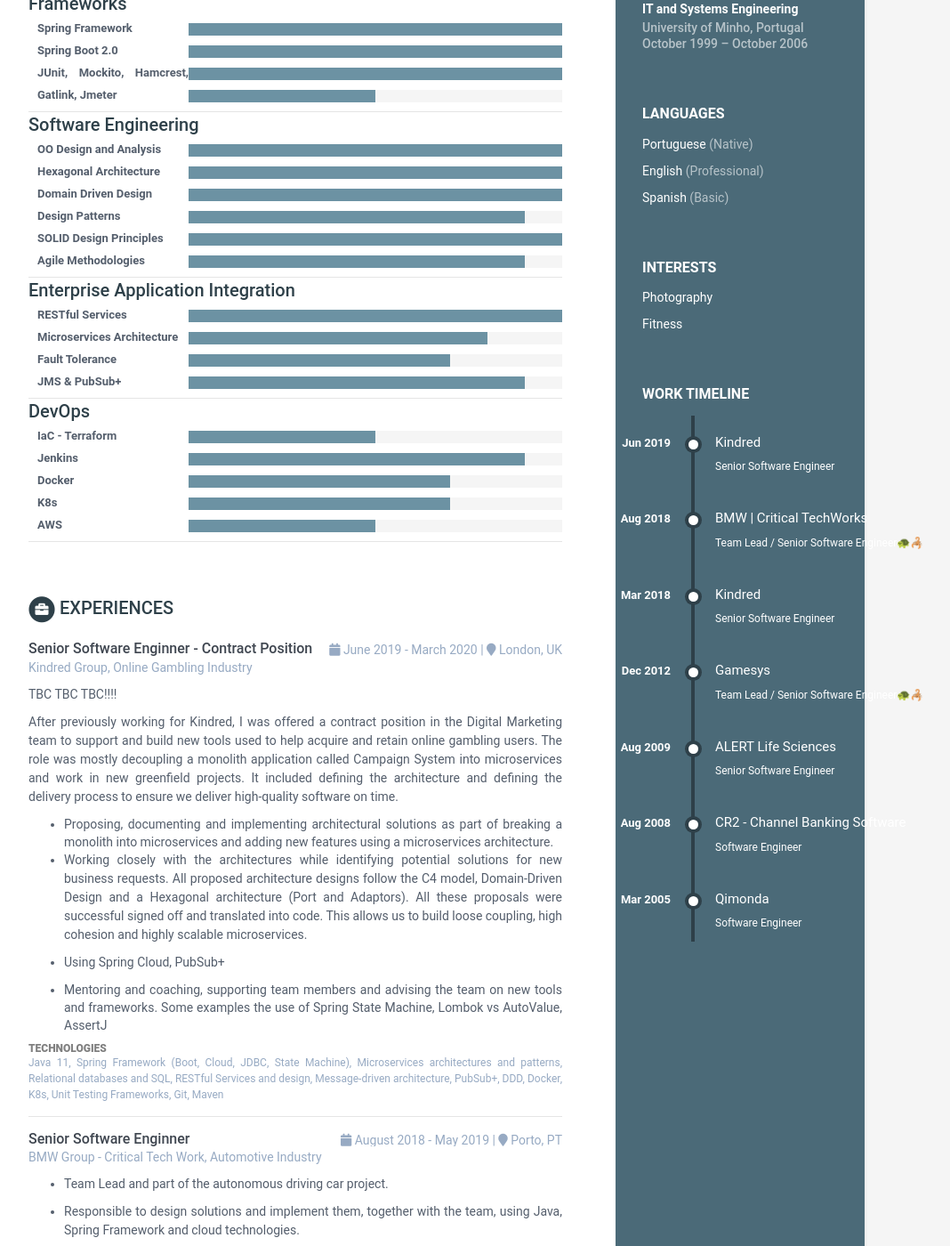
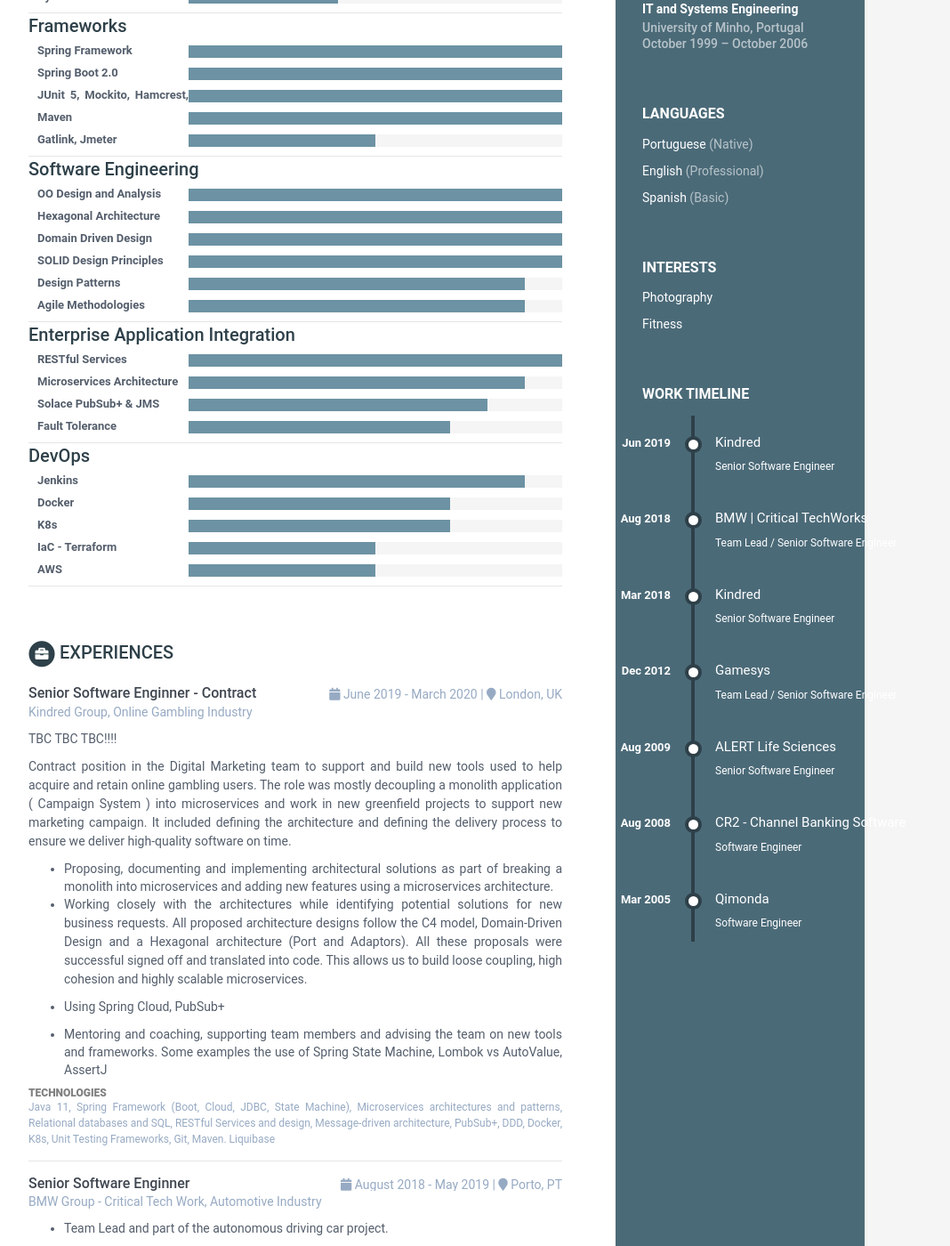
Before and after one commit to valdemarpereira/valdemarpereira.github.io, a Jekyll site: the page built from index.html, in a window 1280 px wide and 1400 px high, scrolled down 629 px. Shown: the whole window at 89% size, without its empty margins (168-1236 px from the left). Built offline with Jekyll 4.4.1, drawn with Linux system fonts in a browser that asks for light colours; some of the changed text lies outside the part shown.

Commit message:
Add a timeline

```diff
--- a/_data/data.yml
+++ b/_data/data.yml
@@ -42,13 +42,42 @@ sidebar:
       - item: Fitness
         link:
 
+    timeline:
+      - date: Jun 2019
+        company: Kindred
+        role: Senior Software Engineer
+
+      - date: Aug 2018
+        company: BMW | Critical TechWorks
+        role: Team Lead / Senior Software Engineer
+
+      - date: Mar 2018
+        company: Kindred
+        role: Senior Software Engineer
+
+      - date: Dec 2012
+        company: Gamesys
+        role: Team Lead / Senior Software Engineer
+
+      - date: Aug 2009
+        company: ALERT Life Sciences
+        role: Senior Software Engineer
+
+      - date: Aug 2008
+        company: CR2 - Channel Banking Software
+        role: Software Engineer
+
+      - date: Mar 2005
+        company: Qimonda
+        role: Software Engineer
 
 career-profile:
     title: Career Profile
     summary: |
-        A polyglot Senior Software Engineer with over 15 years experience, working  in diversified markets as Automotive, Online Gambling and Health Care.
+        A polyglot Senior Software Engineer with over 20 years experience, working  in diversified markets as Online Gambling, Automotive and Health Care.
 
-        Currently working for BMW as a Team and Technical Lead, helping to design, implement, test and deploy solutions for autonomous driving car projects. Always with a focus on using the best practices in development and with a DevOps mindset, as adopting Agile Methodologies, Continuous Integration and Deployment, Test Driven Design and Infrastructure as Code.
+        Currently working for Kindred as a Senior Java Developer, helping to design, implement, test and deploy solutions for Marketing Campaigns.
+        Always with a focus on using the best practices in development and with a Domain-Driven Developemnt mindset, as adopting Agile Methodologies, Continuous Integration and Deployment, and a test-first approach.
 
         Deep and broad understanding in designing and developing robust, scalable and high-performance microservices using core Java, Spring Boot and Cloud Computing Solutions.
 
@@ -62,7 +91,7 @@ education:
 
 experiences:
 
-    - role: Senior Software Enginner - Contract Position
+    - role: Senior Software Enginner - Contract
       time: June 2019 - March 2020
       company: Kindred Group, Online Gambling Industry
       location: London, UK
@@ -70,8 +99,8 @@ experiences:
 
         TBC TBC TBC!!!!
 
-        After previously working for Kindred, I was offered a contract position in the Digital Marketing team to support and build new tools used to help acquire and retain online gambling users.
-        The role was mostly decoupling a monolith application called Campaign System into microservices and work in new greenfield projects.
+        Contract position in the Digital Marketing team to support and build new tools used to help acquire and retain online gambling users.
+        The role was mostly decoupling a monolith application ( Campaign System ) into microservices and work in new greenfield projects to support new marketing campaign.
         It included defining the architecture and defining the delivery process to ensure we deliver high-quality software on time.
 
         - Proposing, documenting and implementing architectural solutions as part of breaking a monolith into microservices and adding new features using a microservices architecture.
@@ -84,7 +113,8 @@ experiences:
 
       technologies: |
         Java 11, Spring Framework (Boot, Cloud, JDBC, State Machine),
-        Microservices architectures and patterns, Relational databases and SQL, RESTful Services and design, Message-driven architecture, PubSub+, DDD, Docker, K8s, Unit Testing Frameworks, Git, Maven
+        Microservices architectures and patterns, Relational databases and SQL, RESTful Services and design,
+        Message-driven architecture, PubSub+, DDD, Docker, K8s, Unit Testing Frameworks, Git, Maven. Liquibase
 
     - role: Senior Software Enginner
       time: August 2018 - May 2019
@@ -126,7 +156,7 @@ experiences:
       technologies: |
         Java 8, Spring Framework (Boot, IOC, JDBC, Data, Transaction, JPA), Hibernate, Hazelcast,
         Relational databases and SQL, RESTful Services and design, Message-driven architecture, Apache Camel,
-        Unit Testing Frameworks (JUnit, Hamcrest, Mockito, rest-assured, FitNesse), Git, Maven
+        Unit Testing Frameworks (JUnit, Hamcrest, Mockito, rest-assured, FitNesse), Git, Maven, Liquibase
 
     - role: Senior Software Engineer
       time: December 2012 - March 2018
@@ -240,11 +270,14 @@ skills:
     toolset:
         - skillgroup: Languages
           skill:
-            - name: Java & JavaEE
+            - name: Java 11
               level: 100%
 
             - name: SQL
               level: 90%
+
+            - name: .NET C#
+              level: 50%
 
             - name: Python 3
               level: 40%
@@ -257,7 +290,10 @@ skills:
               - name:  Spring Boot 2.0
                 level: 100%
 
-              - name:  JUnit, Mockito, Hamcrest, assertJ
+              - name:  JUnit 5, Mockito, Hamcrest, AssertJ
+                level: 100%
+
+              - name:  Maven
                 level: 100%
 
               - name:  Gatlink, Jmeter
@@ -275,11 +311,11 @@ skills:
               - name: Domain Driven Design
                 level: 100%
 
+              - name: SOLID Design Principles
+                level: 100%
+
               - name: Design Patterns
                 level: 90%
-
-              - name: SOLID Design Principles
-                level: 100%
 
               - name: Agile Methodologies
                 level: 90%
@@ -290,20 +326,16 @@ skills:
               level: 100%
 
             - name: Microservices Architecture
+              level: 90%
+
+            - name: Solace PubSub+ & JMS
               level: 80%
 
             - name: Fault Tolerance
               level: 70%
 
-            - name: JMS & PubSub+
-              level: 90%
-
-
         - skillgroup: DevOps
           skill:
-            - name: IaC - Terraform
-              level: 50%
-
             - name: Jenkins
               level: 90%
 
@@ -313,6 +345,9 @@ skills:
             - name: K8s
               level: 70%
 
+            - name: IaC - Terraform
+              level: 50%
+
             - name: AWS
               level: 50%
 
--- a/_includes/timeline.html
+++ b/_includes/timeline.html
@@ -1,36 +1,23 @@
-<div class="interests-container container-block">
+{% assign timeline = site.data.data.sidebar.timeline %}
+{% if timeline %}
+
+
+<div class="timeline-container container-block">
   <h2 class="container-block-title">
     Work Timeline
   </h2>
 
   <ul class="timeline">
-    <li class="event" data-date="Jun 2019">
-      <h3 class="company">Kindred</h3>
-      <p class="role">Senior Software Engineer</p>
+
+    {%for work in timeline %}
+    <li class="event" data-date="{{work.date}}">
+      <h3 class="company">{{work.company}}</h3>
+      <p class="role">{{work.role}}</p>
     </li>
-    <li class="event" data-date="Aug 2018">
-      <h3 class="company">BMW | Critical TechWorks</h3>
-      <p class="role">Team Lead / Senior Software Engineer🐢🦂</p>
-    </li>
-    <li class="event" data-date="Mar 2018">
-      <h3 class="company">Kindred</h3>
-      <p class="role">Senior Software Engineer</p>
-    </li>
-    <li class="event" data-date="Dec 2012">
-      <h3 class="company">Gamesys</h3>
-      <p class="role">Team Lead / Senior Software Engineer🐢🦂</p>
-    </li>
-    <li class="event" data-date="Aug 2009">
-      <h3 class="company">ALERT Life Sciences</h3>
-      <p class="role">Senior Software Engineer</p>
-    </li>
-    <li class="event" data-date="Aug 2008">
-      <h3 class="company">CR2 - Channel Banking Software</h3>
-      <p class="role">Software Engineer</p>
-    </li>
-    <li class="event" data-date="Mar 2005">
-      <h3 class="company">Qimonda</h3>
-      <p class="role">Software Engineer</p>
-    </li>
+    {% endfor %}
+
   </ul>
 </div>
+
+
+{% endif %}
```
Also changed, not shown: README.md, 2 other files.
